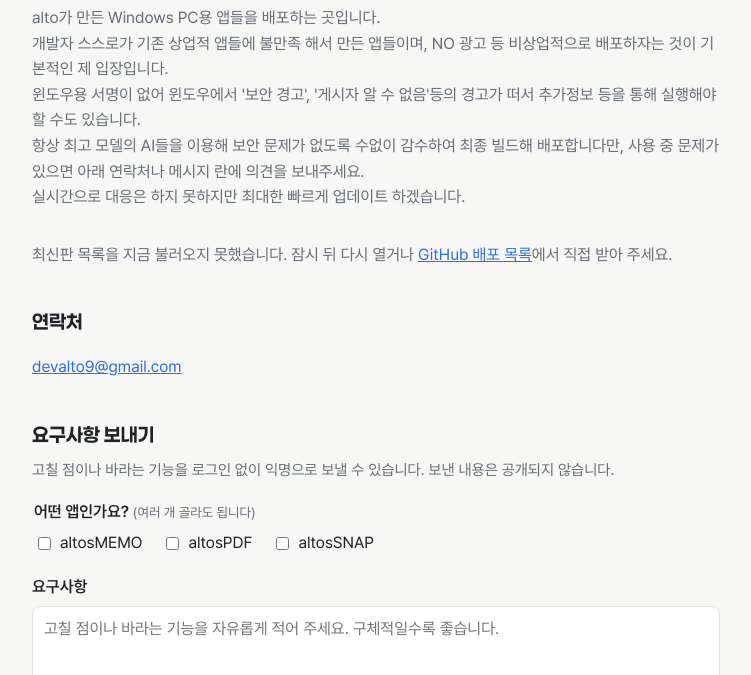
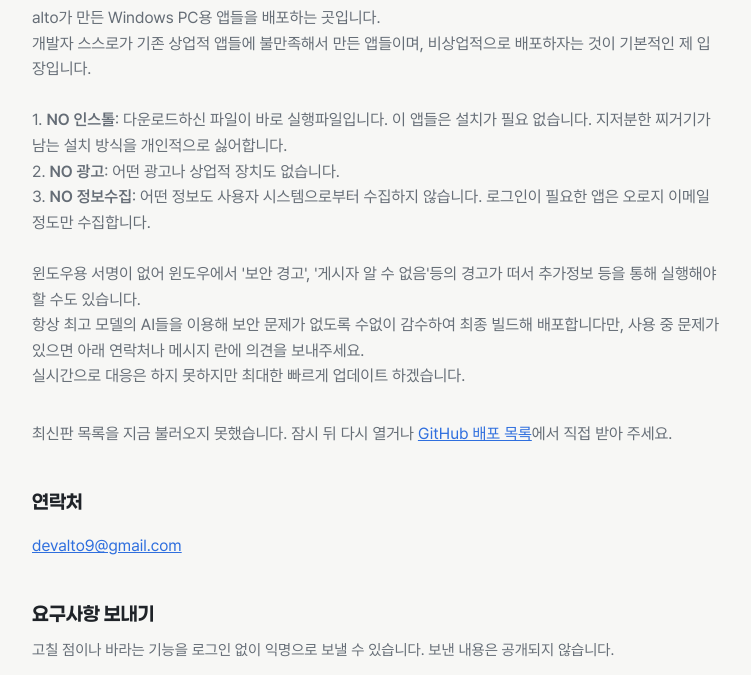
Before and after one commit to SKIN-CODE/releases, a plain HTML site: page index.html in a window 1280 px wide. Shown: the part 97-772 px from the top of the page, without its empty margins (264-1015 px from the left). Drawn offline with Linux system fonts and the light colour scheme; no server answers.

Commit message:
Fix grammar and punctuation in index.html
Corrected grammar and punctuation in the app description.

```diff
--- a/index.html
+++ b/index.html
@@ -132,7 +132,12 @@
 <main>
   <h1>alto의 앱 다운로드</h1>
   <p class="intro">alto가 만든 Windows PC용 앱들을 배포하는 곳입니다.<br>
-    개발자 스스로가 기존 상업적 앱들에 불만족 해서 만든 앱들이며, NO 광고 등 비상업적으로 배포하자는 것이 기본적인 제 입장입니다.<br>
+    개발자 스스로가 기존 상업적 앱들에 불만족해서 만든 앱들이며, 비상업적으로 배포하자는 것이 기본적인 제 입장입니다.<br><br>
+
+    1. <b>NO 인스톨</b>: 다운로드하신 파일이 바로 실행파일입니다. 이 앱들은 설치가 필요 없습니다. 지저분한 찌거기가 남는 설치 방식을 개인적으로 싫어합니다.<br>
+    2. <b>NO 광고</b>: 어떤 광고나 상업적 장치도 없습니다.<br>
+    3. <b>NO 정보수집</b>: 어떤 정보도 사용자 시스템으로부터 수집하지 않습니다. 로그인이 필요한 앱은 오로지 이메일 정도만 수집합니다.<br><br>
+
     윈도우용 서명이 없어 윈도우에서 '보안 경고', '게시자 알 수 없음'등의 경고가 떠서 추가정보 등을 통해 실행해야 할 수도 있습니다.<br>
     항상 최고 모델의 AI들을 이용해 보안 문제가 없도록 수없이 감수하여 최종 빌드해 배포합니다만, 사용 중 문제가 있으면 아래 연락처나 메시지 란에 의견을 보내주세요.<br>
     실시간으로 대응은 하지 못하지만 최대한 빠르게 업데이트 하겠습니다.</p>
```
